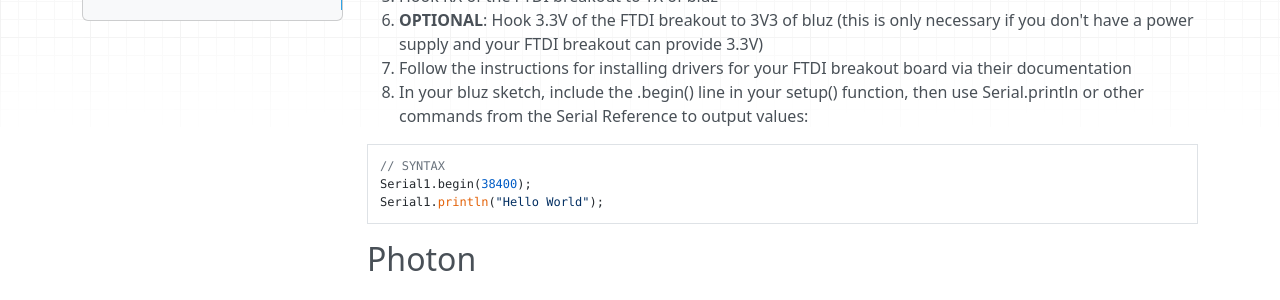
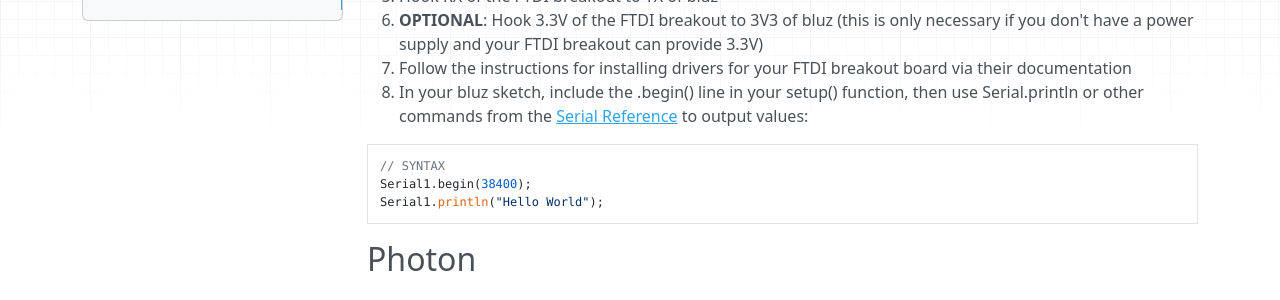
Before and after one commit to bluzDK/bluz-docs, an MkDocs documentation site: the page built from docs/tutorials/serial.md, in a window 1280 px wide and 900 px high, scrolled down 859 px. Shown: the part 179-479 px from the top of the window. Built offline with MkDocs 1.6.1, drawn with Linux system fonts in a browser that asks for light colours; nearby versions of some CDN libraries; old or Windows-style settings are respelled for this version of MkDocs; part of the change alters nothing that is shown.

````diff
--- a/docs/tutorials/serial.md
+++ b/docs/tutorials/serial.md
@@ -24,7 +24,7 @@ Using an FTDI breakout is the simplest as the hardware is designed to convert UA
 5. Hook RX of the FTDI breakout to TX of bluz
 6. **OPTIONAL**: Hook 3.3V of the FTDI breakout to 3V3 of bluz (this is only necessary if you don't have a power supply and your FTDI breakout can provide 3.3V)
 7. Follow the instructions for installing drivers for your FTDI breakout board via their documentation
-8. In your bluz sketch, include the .begin() line in your setup() function, then use Serial.println or other commands from the Serial Reference to output values:
+8. In your bluz sketch, include the .begin() line in your setup() function, then use Serial.println or other commands from the [Serial Reference](../reference/serial.md) to output values:
 ```
 // SYNTAX
 Serial1.begin(38400);
````
